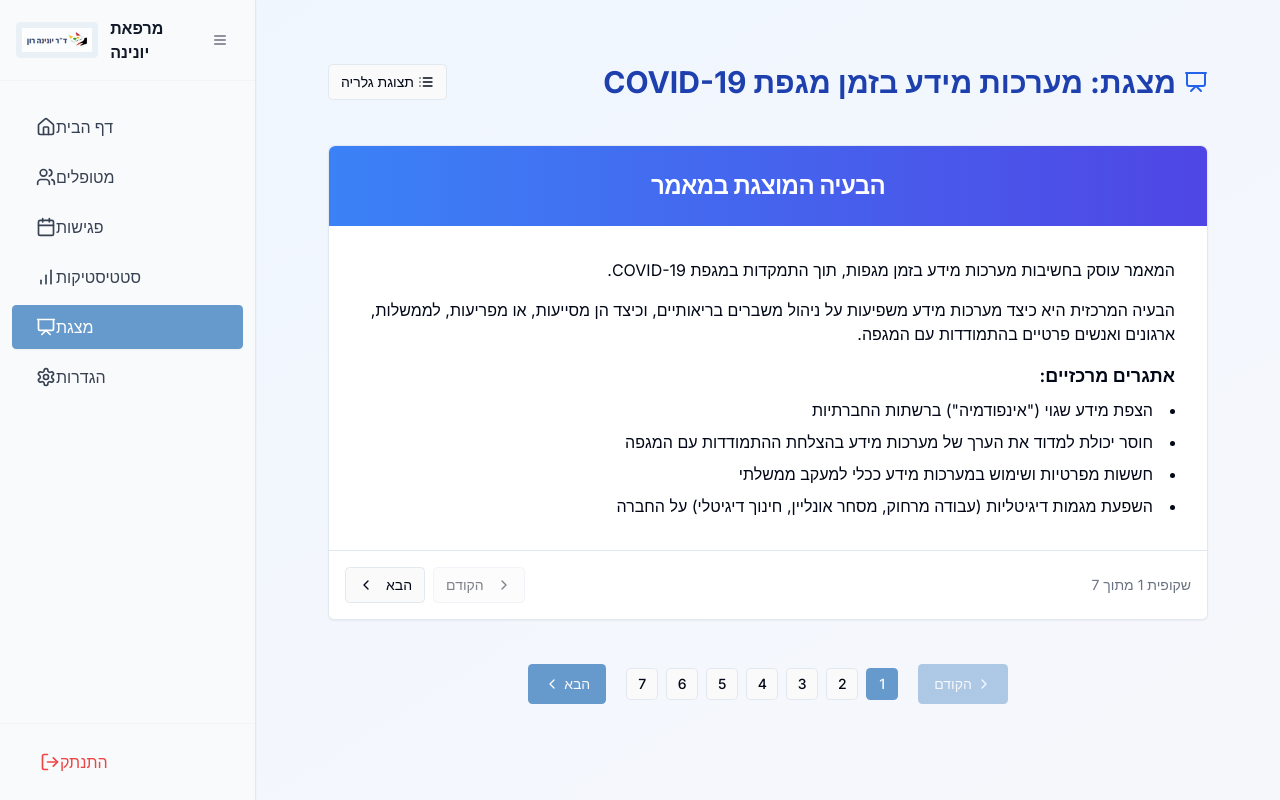
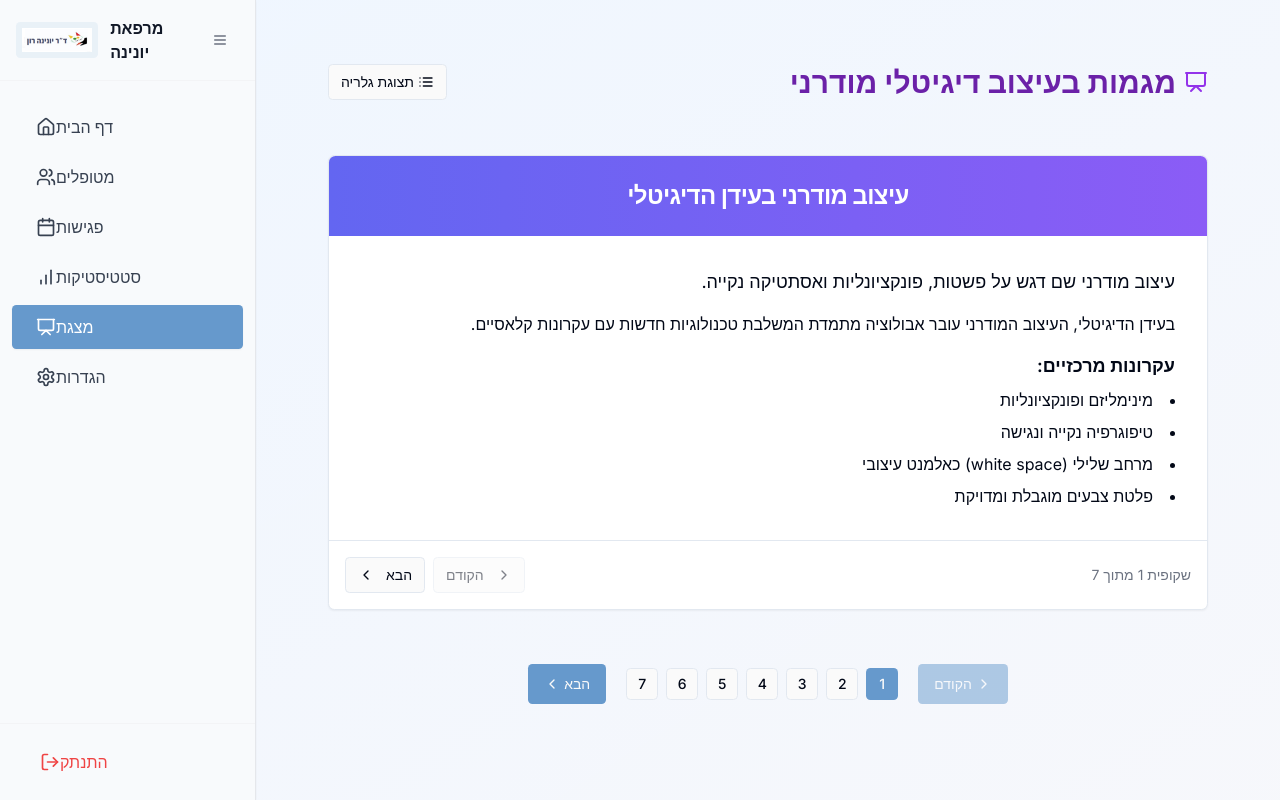
Before and after one commit to nofar13/medifolio, a React (Vite) app: page /presentation in a window 1280 px wide. Built offline with nearby package versions, Linux system fonts and the light colour scheme.

Commit message:
Add new presentation page
This commit adds a new presentation page to the application.

```diff
--- a/src/components/Presentation/Presentation.tsx
+++ b/src/components/Presentation/Presentation.tsx
@@ -32,8 +32,8 @@ const Presentation = () => {
       <div className="max-w-7xl mx-auto px-4">
         <div className="mb-8 flex justify-between items-center">
           <div className="flex items-center gap-2">
-            <PresentationIcon className="h-6 w-6 text-blue-600" />
-            <h1 className="text-3xl font-bold text-blue-800">מצגת: מערכות מידע בזמן מגפת COVID-19</h1>
+            <PresentationIcon className="h-6 w-6 text-purple-600" />
+            <h1 className="text-3xl font-bold text-purple-800">מגמות בעיצוב דיגיטלי מודרני</h1>
           </div>
           <div className="flex items-center space-x-2">
             <Button
--- a/src/components/Presentation/PresentationCarousel.tsx
+++ b/src/components/Presentation/PresentationCarousel.tsx
@@ -17,10 +17,15 @@ const PresentationCarousel = ({ slides }: PresentationCarouselProps) => {
   return (
     <Carousel className="max-w-5xl mx-auto">
       <CarouselContent>
-        {slides.map((slide, index) => (
+        {slides.map((slide, index) => {
+          const headerStyle = slide.background
+            ? { background: slide.background }
+            : { background: 'linear-gradient(to right, #3b82f6, #6366f1)' };
+
+          return (
             <CarouselItem key={index}>
               <Card className="border shadow-md">
-              <CardHeader className="bg-gradient-to-r from-blue-500 to-indigo-600 text-white">
+                <CardHeader className="text-white" style={headerStyle}>
                   <CardTitle>{slide.title}</CardTitle>
                 </CardHeader>
                 <CardContent className="p-6">
@@ -28,7 +33,8 @@ const PresentationCarousel = ({ slides }: PresentationCarouselProps) => {
                 </CardContent>
               </Card>
             </CarouselItem>
-        ))}
+          );
+        })}
       </CarouselContent>
       <div className="flex justify-center mt-4">
         <CarouselPrevious className="relative inset-0 translate-y-0 mr-2" />
--- a/src/components/Presentation/PresentationSlides.tsx
+++ b/src/components/Presentation/PresentationSlides.tsx
@@ -35,6 +35,7 @@ const PresentationSlides = ({
             key={index}
             title={slide.title}
             content={slide.content}
+            background={slide.background}
             index={index}
             slideIndex={slideIndex}
             totalSlides={slides.length}
--- a/src/components/Presentation/Slide.tsx
+++ b/src/components/Presentation/Slide.tsx
@@ -12,6 +12,7 @@ interface SlideProps {
   totalSlides: number;
   onNext: () => void;
   onPrev: () => void;
+  background?: string;
 }
 
 const Slide = ({
@@ -21,9 +22,14 @@ const Slide = ({
   slideIndex,
   totalSlides,
   onNext,
-  onPrev
+  onPrev,
+  background
 }: SlideProps) => {
   const isActive = index === slideIndex;
+
+  const headerStyle = background
+    ? { background }
+    : { background: 'linear-gradient(to right, #3b82f6, #6366f1)' };
 
   return (
     <Transition
@@ -37,7 +43,7 @@ const Slide = ({
     >
       <div className="flex justify-center items-center min-h-[500px]">
         <Card className="w-full max-w-4xl bg-white shadow-formal">
-          <CardHeader className="bg-gradient-to-r from-blue-500 to-indigo-600 text-white rounded-t-lg p-6">
+          <CardHeader className="text-white rounded-t-lg p-6" style={headerStyle}>
             <CardTitle className="text-2xl font-bold text-center">{title}</CardTitle>
           </CardHeader>
           <CardContent className="p-8">
--- a/src/components/Presentation/slidesData.tsx
+++ b/src/components/Presentation/slidesData.tsx
@@ -3,145 +3,150 @@ import { SlideData } from "./types";
 
 export const slidesData: SlideData[] = [
   {
-    title: "הבעיה המוצגת במאמר",
+    title: "עיצוב מודרני בעידן הדיגיטלי",
+    background: "linear-gradient(to right, #6366f1, #8b5cf6)",
     content: (
       <div className="space-y-4" dir="rtl">
-        <p>המאמר עוסק בחשיבות מערכות מידע בזמן מגפות, תוך התמקדות במגפת COVID-19.</p>
-        <p>הבעיה המרכזית היא כיצד מערכות מידע משפיעות על ניהול משברים בריאותיים, וכיצד הן מסייעות, או מפריעות, לממשלות, ארגונים ואנשים פרטיים בהתמודדות עם המגפה.</p>
+        <p className="text-lg">עיצוב מודרני שם דגש על פשטות, פונקציונליות ואסתטיקה נקייה.</p>
+        <p>בעידן הדיגיטלי, העיצוב המודרני עובר אבולוציה מתמדת המשלבת טכנולוגיות חדשות עם עקרונות קלאסיים.</p>
 
         <div className="mt-6">
-          <h3 className="text-lg font-semibold mb-2">אתגרים מרכזיים:</h3>
+          <h3 className="text-lg font-semibold mb-2">עקרונות מרכזיים:</h3>
           <ul className="list-disc list-inside space-y-2">
-            <li>הצפת מידע שגוי ("אינפודמיה") ברשתות החברתיות</li>
-            <li>חוסר יכולת למדוד את הערך של מערכות מידע בהצלחת ההתמודדות עם המגפה</li>
-            <li>חששות מפרטיות ושימוש במערכות מידע ככלי למעקב ממשלתי</li>
-            <li>השפעת מגמות דיגיטליות (עבודה מרחוק, מסחר אונליין, חינוך דיגיטלי) על החברה</li>
+            <li>מינימליזם ופונקציונליות</li>
+            <li>טיפוגרפיה נקייה ונגישה</li>
+            <li>מרחב שלילי (white space) כאלמנט עיצובי</li>
+            <li>פלטת צבעים מוגבלת ומדויקת</li>
           </ul>
         </div>
       </div>
     )
   },
   {
-    title: "יישומים במציאות של הבעיה והמודל",
+    title: "מגמות עיצוב ב-2024",
+    background: "linear-gradient(to right, #8b5cf6, #ec4899)",
     content: (
       <div className="space-y-4" dir="rtl">
         <ul className="list-none space-y-4">
           <li className="flex items-start">
-            <span className="text-blue-500 font-bold ml-2">🔹</span>
-            <span><strong>מערכות מידע לניהול מגפה:</strong> אפליקציות מעקב כמו "המגן", שימוש באנליטיקה לניבוי התפשטות הנגיף, ומודלים לחיזוי העומס על בתי החולים.</span>
+            <span className="text-purple-500 font-bold ml-2">🔹</span>
+            <span><strong>ניאומורפיזם:</strong> סגנון עיצוב המשלב אלמנטים שטוחים עם אפקטים תלת-ממדיים עדינים, יוצר תחושה של רכות ומישוש.</span>
           </li>
           <li className="flex items-start">
-            <span className="text-blue-500 font-bold ml-2">🔹</span>
-            <span><strong>ביג דאטה וממשל:</strong> מדינות רבות השתמשו בניתוח נתונים בזמן אמת כדי להתאים את המדיניות שלהן (למשל, חיזוי גלים עתידיים של הדבקה).</span>
+            <span className="text-purple-500 font-bold ml-2">🔹</span>
+            <span><strong>מודים כהים:</strong> עיצובים בגוונים כהים הופכים לסטנדרט, מפחיתים עומס על העיניים ומשפרים צריכת סוללה.</span>
           </li>
           <li className="flex items-start">
-            <span className="text-blue-500 font-bold ml-2">🔹</span>
-            <span><strong>אוטומציה ומסחר דיגיטלי:</strong> מעבר משמעותי של עסקים לפלטפורמות דיגיטליות בעקבות הגבלות פיזיות.</span>
+            <span className="text-purple-500 font-bold ml-2">🔹</span>
+            <span><strong>מיקרו-אנימציות:</strong> תנועות קטנות ועדינות המשפרות את חווית המשתמש ומוסיפות תחושת חיוניות לממשק.</span>
           </li>
         </ul>
       </div>
     )
   },
   {
-    title: "התרומה של המאמר על ספרות קודמת",
+    title: "שילוב של AI בעיצוב",
+    background: "linear-gradient(to right, #ec4899, #f97316)",
     content: (
       <div className="space-y-4" dir="rtl">
-        <p>המאמר מרחיב את ההבנה לגבי תפקיד מערכות מידע בזמן מגפה, מעבר לשימושים קלאסיים כמו ניהול נתונים.</p>
+        <p>בינה מלאכותית משנה את עולם העיצוב הדיגיטלי ומציעה אפשרויות חדשות למעצבים ולמפתחים.</p>
 
         <div className="mt-4">
-          <h3 className="text-lg font-semibold mb-2">חדשנות מחקרית:</h3>
+          <h3 className="text-lg font-semibold mb-2">יתרונות השימוש ב-AI:</h3>
           <ul className="list-disc list-inside space-y-2">
-            <li>הדגשה של הסכנות בשימוש במערכות מידע כמו ניצולן לשליטה באזרחים</li>
-            <li>הצגת שאלות אתיות חדשות – האם מדינות ינצלו את "אפליקציות המעקב" גם לאחר המגפה?</li>
-            <li>חיבור בין טכנולוגיה, התנהגות אנושית וממשל בזמן משבר</li>
+            <li>אוטומציה של משימות חוזרות ושגרתיות</li>
+            <li>סיוע ביצירת גרסאות מרובות של עיצובים</li>
+            <li>ניתוח נתוני משתמשים לשיפור חוויית המשתמש</li>
+            <li>יצירת תוכן חזותי מותאם אישית בקנה מידה רחב</li>
           </ul>
         </div>
       </div>
     )
   },
   {
-    title: "הכלים שבהם המאמר משתמש",
+    title: "עיצוב נגיש לכולם",
+    background: "linear-gradient(to right, #f97316, #eab308)",
     content: (
       <div className="space-y-4" dir="rtl">
         <ul className="list-disc list-inside space-y-3">
-          <li>סקירת ספרות של מחקרים קודמים על שימוש במערכות מידע במשברים גלובליים</li>
-          <li>ניתוח מגמות בהתפתחות השימוש בטכנולוגיה במהלך המגפה ואחריה</li>
-          <li>השוואת מודלים של שימוש במידע במדינות שונות והשפעתו על ניהול המשבר</li>
+          <li>נגישות היא חלק בלתי נפרד מעיצוב מודרני ואיכותי</li>
+          <li>ניגודיות צבעים גבוהה מאפשרת קריאות טובה יותר</li>
+          <li>מבנה היררכי ברור מסייע בהתמצאות בממשק</li>
+          <li>תמיכה בהגדלת טקסט ובקוראי מסך</li>
         </ul>
       </div>
     )
   },
   {
-    title: "תוצאות עיקריות",
+    title: "עיצוב רספונסיבי",
+    background: "linear-gradient(to right, #eab308, #22c55e)",
     content: (
       <div className="space-y-4" dir="rtl">
         <ul className="list-none space-y-4">
           <li className="flex items-start">
             <span className="text-green-500 font-bold ml-2">✔</span>
-            <span>מערכות מידע היו קריטיות במאבק ב-COVID-19, אבל גם גרמו לתופעות שליליות כמו הפצת מידע שגוי.</span>
+            <span>עיצוב רספונסיבי מבטיח חוויה מיטבית בכל גודל מסך - ממכשירים ניידים ועד למסכים גדולים.</span>
           </li>
           <li className="flex items-start">
             <span className="text-green-500 font-bold ml-2">✔</span>
-            <span>אזרחים נעשו "מדעני נתונים" – אנשים למדו לנתח גרפים וסטטיסטיקות הקשורות להדבקה.</span>
+            <span>השימוש ב-CSS Grid ו-Flexbox הפך את הפיתוח הרספונסיבי לנגיש ופשוט יותר.</span>
           </li>
           <li className="flex items-start">
             <span className="text-green-500 font-bold ml-2">✔</span>
-            <span>הממשלות חייבות למצוא איזון בין שימוש בטכנולוגיה לשיפור ניהול המשבר לבין שמירה על פרטיות האזרחים.</span>
-          </li>
-          <li className="flex items-start">
-            <span className="text-green-500 font-bold ml-2">✔</span>
-            <span>לטווח הארוך, שימוש יתר במעקב דיגיטלי עלול לגרום להשפעות שליליות על חופש הפרט.</span>
+            <span>גישת "Mobile First" מבטיחה חוויה אופטימלית במכשירים ניידים לפני הרחבה למסכים גדולים יותר.</span>
           </li>
         </ul>
       </div>
     )
   },
   {
-    title: "מסקנות מהמאמר",
+    title: "מינימליזם בעיצוב",
+    background: "linear-gradient(to right, #22c55e, #0ea5e9)",
     content: (
       <div className="space-y-4" dir="rtl">
         <ul className="list-none space-y-4">
           <li className="flex items-start">
             <span className="text-blue-500 font-bold ml-2">🔹</span>
-            <span>מערכות מידע שיחקו תפקיד מרכזי בניהול משבר הקורונה, אך יש לנהל אותן בזהירות כדי להימנע מניצול יתר של טכנולוגיות מעקב.</span>
+            <span>״פחות הוא יותר״ - עיצוב מינימליסטי מתמקד באלמנטים החיוניים תוך הסרת כל מה שמיותר.</span>
           </li>
           <li className="flex items-start">
             <span className="text-blue-500 font-bold ml-2">🔹</span>
-            <span>המדדים להצלחת מערכות מידע בתקופת מגפה צריכים להיות רב-ממדיים, כולל לא רק בריאות, אלא גם השפעה כלכלית, חברתית, ואתית.</span>
+            <span>שימוש במרחב לבן (white space) מאפשר לתוכן ״לנשום״ ומשפר את הקריאות והמיקוד.</span>
           </li>
           <li className="flex items-start">
             <span className="text-blue-500 font-bold ml-2">🔹</span>
-            <span>מחקר עתידי נדרש על ההשפעות ארוכות הטווח של הדיגיטציה המואצת בזמן המגפה.</span>
+            <span>פלטת צבעים מצומצמת יוצרת אחידות ומאפשרת לתוכן המהותי לבלוט.</span>
           </li>
         </ul>
       </div>
     )
   },
   {
-    title: "מחקר המשך עתידי",
+    title: "מגמות עתידיות בעיצוב",
+    background: "linear-gradient(to right, #0ea5e9, #3b82f6)",
     content: (
       <div className="space-y-4" dir="rtl">
         <p className="flex items-center mb-4">
           <span className="text-indigo-500 font-bold text-xl ml-2">💡</span>
-          <span className="font-semibold">שאלות פתוחות שדורשות חקירה נוספת:</span>
+          <span className="font-semibold">לאן פני העיצוב הדיגיטלי בשנים הקרובות?</span>
         </p>
 
         <ul className="list-none space-y-3">
           <li className="flex items-start">
             <span className="text-green-500 font-bold ml-2">✔</span>
-            <span>כיצד ניתן לשפר את ניהול המידע בזמן משבר כדי למנוע הפצת מידע שגוי?</span>
+            <span>ממשקים מבוססי קול וג׳סטות ללא מגע יהפכו נפוצים יותר</span>
           </li>
           <li className="flex items-start">
             <span className="text-green-500 font-bold ml-2">✔</span>
-            <span>איך אפשר לשלב מערכות מידע לניהול משברים בלי לפגוע בפרטיות?</span>
+            <span>מציאות רבודה (AR) ומציאות מדומה (VR) ישתלבו יותר בחוויות הדיגיטליות היומיומיות</span>
           </li>
           <li className="flex items-start">
             <span className="text-green-500 font-bold ml-2">✔</span>
-            <span>כיצד ייראה תפקידה של הטכנולוגיה בעתיד – האם מגמות כמו עבודה מרחוק ומעקב דיגיטלי יהפכו לסטנדרט?</span>
+            <span>עיצוב מותאם אישית דינמית באמצעות AI יהפוך לסטנדרט</span>
           </li>
           <li className="flex items-start">
             <span className="text-green-500 font-bold ml-2">✔</span>
-            <span>מהן ההשפעות ארוכות הטווח של האצת השימוש במערכות מידע על שוק העבודה, כלכלה, ומבנה החברה?</span>
+            <span>שילוב גדל והולך בין עיצוב פיזי ודיגיטלי בחיי היומיום</span>
           </li>
         </ul>
       </div>
--- a/src/components/Presentation/types.ts
+++ b/src/components/Presentation/types.ts
@@ -2,4 +2,5 @@
 export interface SlideData {
   title: string;
   content: React.ReactNode;
+  background?: string;
 }
```
Lines whose indentation alone changed are shown as unchanged.
